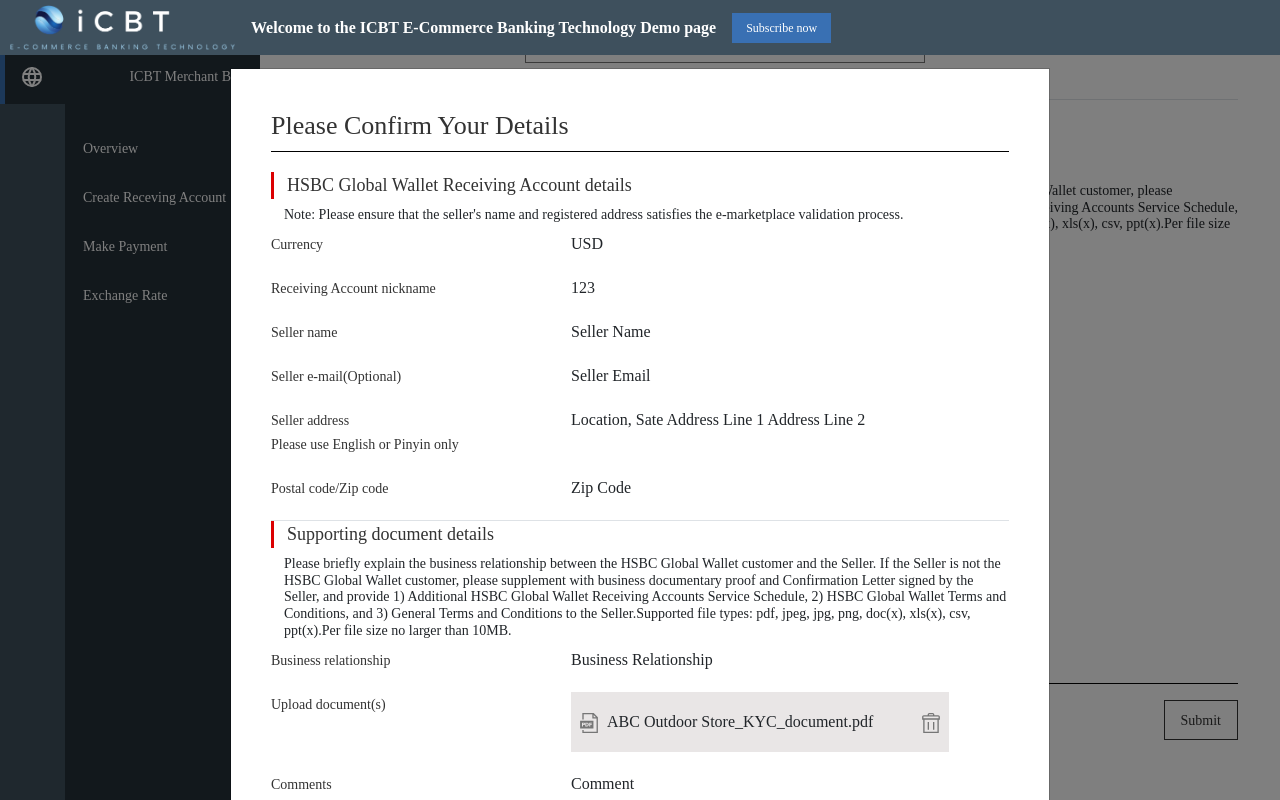
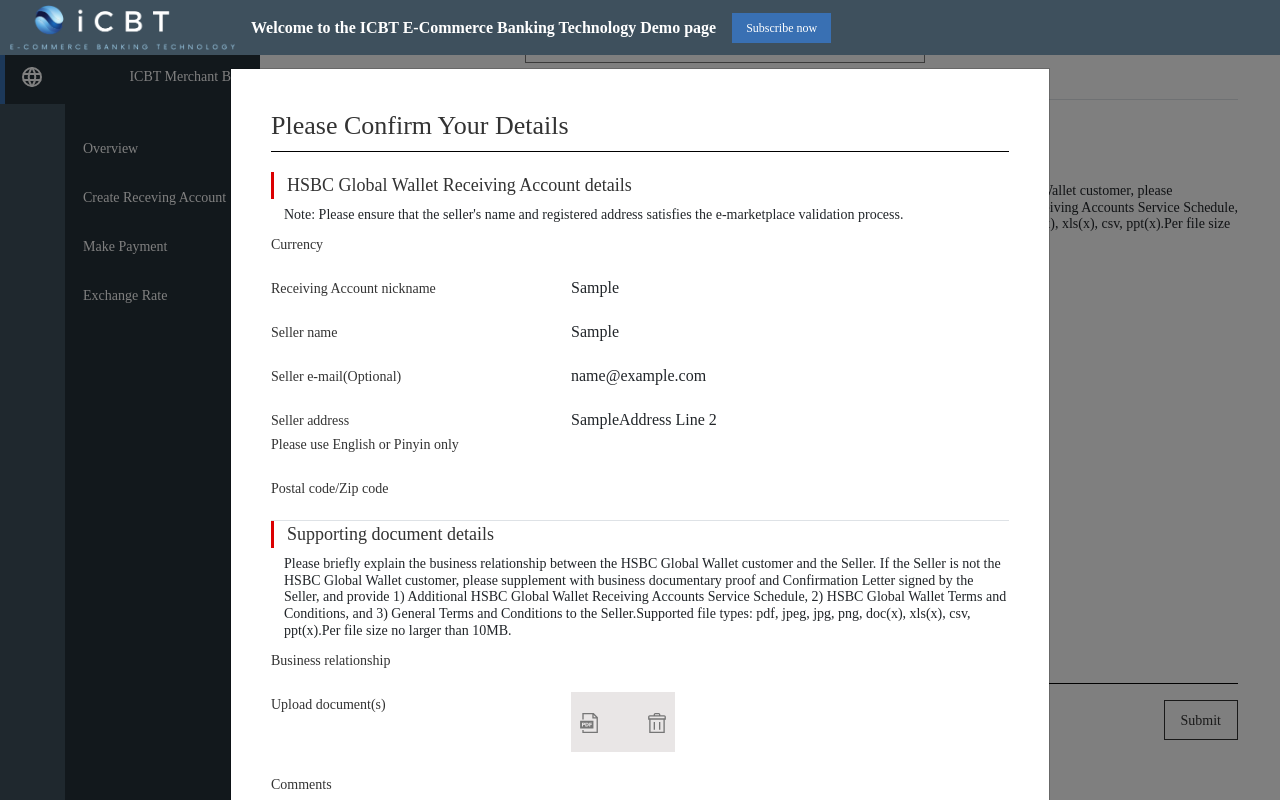
Before and after one commit to MamtazDev/hsbc-bank, a React (Vite) app: page /createAccount in a window 1280 px wide. Both pictures are taken after typing "Sample", "Sample", "Sample", "name@example.com", "Sample", "Sample" into the empty fields and a click on the button "Submit". Shown: the part 727-1527 px from the top of the page. Built offline with nearby package versions, Linux system fonts and the light colour scheme; a web font is replaced by a local one.

Commit message:
create receiving account data save

```diff
--- a/src/components/createAccount/CreateAccount.jsx
+++ b/src/components/createAccount/CreateAccount.jsx
@@ -1,4 +1,4 @@
-import React, { useState } from 'react'
+import React, { useRef, useState } from 'react'
 import './CreateAccount.scss'
 import { MdOutlineArrowBackIosNew } from "react-icons/md";
 import Select from 'react-select';
@@ -26,9 +26,38 @@
 ]
 
 const CreateAccount = () => {
+
+
+    const [formData, setFormData] = useState({})
+const fileRef = useRef()
     const [show, setShow] = useState(false);
     const handleClose = () => setShow(false);
     const handleShow = () => setShow(true);
+
+
+    console.log(formData)
+
+const handleInputChange = (e) => {
+    setFormData({...formData,[e.target.name]:e.target.value})
+    };
+
+    const handleSelectFieldInputChange =(selectedOption,key)=>{
+setFormData({...formData, [key]:selectedOption})
+    }
+
+    const handleFileChange = (e) => {
+        setFormData({
+            ...formData,
+           [e.target.name]: e.target.files[0], // Store the selected file
+        });
+    };
+
+    const handleFormSubmit = () => {
+        event.preventDefault()
+        console.log(formData);
+        handleShow()
+    };
+
 
     return (
         <div className='create_account main_content mt-3'>
@@ -46,6 +75,7 @@
                     Note: Please ensure that the seller's name and registered address satisfies the e-marketplace validation process.
                 </h6>
             </div>
+            <form onSubmit={handleFormSubmit}>
 
             <div className="create_account_form border-bottom pb-3">
                 <div className="create_account_box">
@@ -56,12 +86,12 @@
                     </div>
 
                     <div className="create_account_input">
-                        <Select options={options} placeholder={"EUR"}
+                        <Select name='currency' onChange={(selectedOption)=>handleSelectFieldInputChange(selectedOption.value, 'currency')} options={options} placeholder={"EUR"}
                             styles={{
                                 control: (baseStyles, state) => ({
                                     ...baseStyles,
                                     width: '400px',
-                                    backgroundColor: 'transparant',
+                                    backgroundColor: 'transparent',
                                     borderRadius: '0px'
                                 }),
                             }}
@@ -77,7 +107,7 @@
                     </div>
 
                     <div className="create_account_input">
-                        <input type="text" placeholder='Please enter name of the shop' />
+                        <input onChange={handleInputChange}  name='receivingAccountNickname' type="text" placeholder='Please enter name of the shop' />
                     </div>
                 </div>
 
@@ -89,7 +119,7 @@
                     </div>
 
                     <div className="create_account_input">
-                        <input type="text" placeholder="Please enter the full legal name of the shop's registered company" />
+                        <input  onChange={handleInputChange} name='sellerName' type="text" placeholder="Please enter the full legal name of the shop's registered company" />
                     </div>
                 </div>
 
@@ -101,7 +131,7 @@
                     </div>
 
                     <div className="create_account_input">
-                        <input type="text" placeholder="Please enter shop e-mail address" />
+                        <input onChange={handleInputChange} name='sellerEmail' type="text" placeholder="Please enter shop e-mail address" />
                     </div>
                 </div>
 
@@ -118,7 +148,7 @@
                     </div>
 
                     <div className="create_account_input">
-                        <Select options={options2} placeholder={"United Kingdom"}
+                        <Select   onChange={(selectedOption)=>handleSelectFieldInputChange(selectedOption.value, 'country')}  name='country'  options={options2} placeholder={"United Kingdom"}
                             styles={{
                                 control: (baseStyles, state) => ({
                                     ...baseStyles,
@@ -130,13 +160,13 @@
                             }}
                         />
                         <div className="create_account_input mb-3">
-                            <input type="text" placeholder="Region/State/Province/City" />
+                            <input onChange={handleInputChange} name='region' type="text" placeholder="Region/State/Province/City" />
                         </div>
                         <div className="create_account_input mb-3">
-                            <input type="text" placeholder="Address line 1" />
+                            <input onChange={handleInputChange} name='addressLine1' type="text" placeholder="Address line 1" />
                         </div>
                         <div className="create_account_input mb-3">
-                            <input type="text" placeholder="Address line 2 (Optional)" />
+                            <input onChange={handleInputChange} name='addressLine2' type="text" placeholder="Address line 2 (Optional)" />
                         </div>
                     </div>
                 </div>
@@ -150,7 +180,7 @@
                     </div>
 
                     <div className="create_account_input">
-                        <input type="text" placeholder="Please input your postal code/zip code" />
+                        <input onChange={handleInputChange} name='postalCode' type="text" placeholder="Please input your postal code/zip code" />
                     </div>
                 </div>
             </div>
@@ -173,12 +203,12 @@
                     </div>
 
                     <div className="create_account_input">
-                        <Select options={options3} placeholder={"Select business relationship"}
+                        <Select options={options3} name='businessRelationship' onChange={(selectedOption)=>handleSelectFieldInputChange(selectedOption.value, 'businessRelationship')}  placeholder={"Select business relationship"}
                             styles={{
                                 control: (baseStyles, state) => ({
                                     ...baseStyles,
                                     width: '400px',
-                                    backgroundColor: 'transparant',
+                                    backgroundColor: 'transparent',
                                     borderRadius: '0px'
                                 }),
                             }}
@@ -194,7 +224,8 @@
                     </div>
 
                     <div className="create_account_input">
-                        <button className='mb-2'>
+                        <input  ref={fileRef} onChange={handleFileChange} name='uploadDocument' type="file" className='d-none'    accept=".pdf, .png, .jpg, .jpeg"/>
+                        <button type='button' onClick={()=>fileRef.current.click()} className='mb-2'>
                             <span>
                                 <svg className="Box-sc-y5ctq9-0 SvgIcon__SvgIconBox-sc-1vnlbss-0 ntXYA ibHSOP SvgIcon" focusable="false" viewBox="0 0 18 18" aria-hidden="true" role="presentation" data-testid="UploadIcon" data-id="Icon" fill="currentColor"><path fill="none" d="M0 0h18v18H0z"></path><path d="M15.8 12v3.8H2.2V12H1v5h16v-5h-1.2zm-7.4 1.849h1.2V3.297l4.4 4.4V6.001L9 1 4 6.001v1.697l4.4-4.4v10.551z"></path></svg>
                             </span>
@@ -210,7 +241,7 @@
                                     <svg width="20px" className="Box-sc-y5ctq9-0 SvgIcon__SvgIconBox-sc-1vnlbss-0 dyuXRB ibHSOP SvgIcon" focusable="false" viewBox="0 0 18 18" aria-hidden="true" role="presentation" data-testid="DocumentPdfIcon" data-id="Icon" fill="#767676"><path fill="none" d="M0 0h18v18H0z" opacity=".25"></path><path d="M3.901 9.378h-.317v.798h.267c.547 0 .621-.209.621-.413 0-.274-.166-.385-.571-.385zM13.2 0H3v5.8h1.2V1.2H12V5h3.8v11.8H4.2v-1.6H3V18h14V3.8L13.2 0zm0 3.8V1.697L15.303 3.8H13.2zM13 13.99V7.01c0-.006-.004-.01-.01-.01H1.01c-.006 0-.01.004-.01.01v6.98c0 .005.004.01.01.01h11.98a.01.01 0 00.01-.01zm-8.24-3.22l-.001.001c-.171.069-.405.106-.658.106h-.517v1.273h-.912V8.676h1.315c.322 0 .66.016.944.207.302.205.461.521.461.912.001.444-.236.809-.632.975zm2.053 1.381H5.685V8.676h1.238c1.275 0 1.922.579 1.922 1.722-.001 1.554-1.086 1.753-2.032 1.753zm4.767-2.768h-1.463v.675h1.377v.702h-1.377v1.392h-.899V8.676h2.362v.707zm-4.721-.005h-.263v2.071h.235c.759 0 1.083-.312 1.083-1.043s-.305-1.028-1.055-1.028z"></path></svg>
                                 </span>
 
-                                ABC Outdoor Store_KYC_document.pdf
+                                {formData?.uploadDocument?.name}
                             </div>
 
                             <span>
@@ -229,7 +260,7 @@
 
                     <div className="create_account_input">
 
-                        <textarea style={{ width: '400px', height: '100px', padding: '10px' }} name="" id="" placeholder='Please provide further details on the business relationship'>
+                        <textarea onChange={handleInputChange} style={{ width: '400px', height: '100px', padding: '10px' }} name="comments"placeholder='Please provide further details on the business relationship'>
 
                         </textarea>
                     </div>
@@ -238,15 +269,17 @@
             </div>
 
             <div className="back_submit_btn d-flex align-items-center justify-content-between">
-                <button className='px-3'>
+                <button  className='px-3'>
                     Back
                 </button>
 
 
-                <Button className='px-3' variant="primary" onClick={handleShow}>
+                <Button onClick={handleFormSubmit} className='px-3' variant="primary">
                     Submit
                 </Button>
             </div>
+            </form>
+
 
 
             <Modal show={show} onHide={handleClose} animation={false}
@@ -277,7 +310,7 @@
                         </div>
 
                         <div className="create_account_input">
-                            USD
+                           {formData?.currency}
                         </div>
                     </div>
 
@@ -289,7 +322,7 @@
                         </div>
 
                         <div className="create_account_input">
-                            123
+                        {formData?.receivingAccountNickname}
                         </div>
                     </div>
 
@@ -301,7 +334,7 @@
                         </div>
 
                         <div className="create_account_input">
-                            Seller Name
+                        {formData?.sellerName}
                         </div>
                     </div>
 
@@ -313,7 +346,7 @@
                         </div>
 
                         <div className="create_account_input">
-                            Seller Email
+                        {formData?.sellerEmail}
                         </div>
                     </div>
 
@@ -330,8 +363,11 @@
                         </div>
 
                         <div className="create_account_input">
-                            Location, Sate
-                            Address Line 1
+                        {formData?.country}
+                        {formData?.region}
+                        {formData?.addressLine1}
+                        {formData?.addressLine2}
+
                             Address Line 2
                         </div>
                     </div>
@@ -345,7 +381,7 @@
                         </div>
 
                         <div className="create_account_input">
-                            Zip Code
+                        {formData?.postalCode}
                         </div>
                     </div>
                 </div>
@@ -368,7 +404,7 @@
                         </div>
 
                         <div className="create_account_input">
-                            Business Relationship
+                        {formData?.businessRelationship}
                         </div>
                     </div>
 
@@ -389,8 +425,7 @@
                                     <span>
                                         <svg width="20px" className="Box-sc-y5ctq9-0 SvgIcon__SvgIconBox-sc-1vnlbss-0 dyuXRB ibHSOP SvgIcon" focusable="false" viewBox="0 0 18 18" aria-hidden="true" role="presentation" data-testid="DocumentPdfIcon" data-id="Icon" fill="#767676"><path fill="none" d="M0 0h18v18H0z" opacity=".25"></path><path d="M3.901 9.378h-.317v.798h.267c.547 0 .621-.209.621-.413 0-.274-.166-.385-.571-.385zM13.2 0H3v5.8h1.2V1.2H12V5h3.8v11.8H4.2v-1.6H3V18h14V3.8L13.2 0zm0 3.8V1.697L15.303 3.8H13.2zM13 13.99V7.01c0-.006-.004-.01-.01-.01H1.01c-.006 0-.01.004-.01.01v6.98c0 .005.004.01.01.01h11.98a.01.01 0 00.01-.01zm-8.24-3.22l-.001.001c-.171.069-.405.106-.658.106h-.517v1.273h-.912V8.676h1.315c.322 0 .66.016.944.207.302.205.461.521.461.912.001.444-.236.809-.632.975zm2.053 1.381H5.685V8.676h1.238c1.275 0 1.922.579 1.922 1.722-.001 1.554-1.086 1.753-2.032 1.753zm4.767-2.768h-1.463v.675h1.377v.702h-1.377v1.392h-.899V8.676h2.362v.707zm-4.721-.005h-.263v2.071h.235c.759 0 1.083-.312 1.083-1.043s-.305-1.028-1.055-1.028z"></path></svg>
                                     </span>
-
-                                    ABC Outdoor Store_KYC_document.pdf
+                                    {formData?.uploadDocument?.name}
                                 </div>
 
                                 <span>
@@ -409,7 +444,7 @@
 
                         <div className="create_account_input">
 
-                            Comment
+                        {formData?.comments}
                         </div>
                     </div>
 
```
